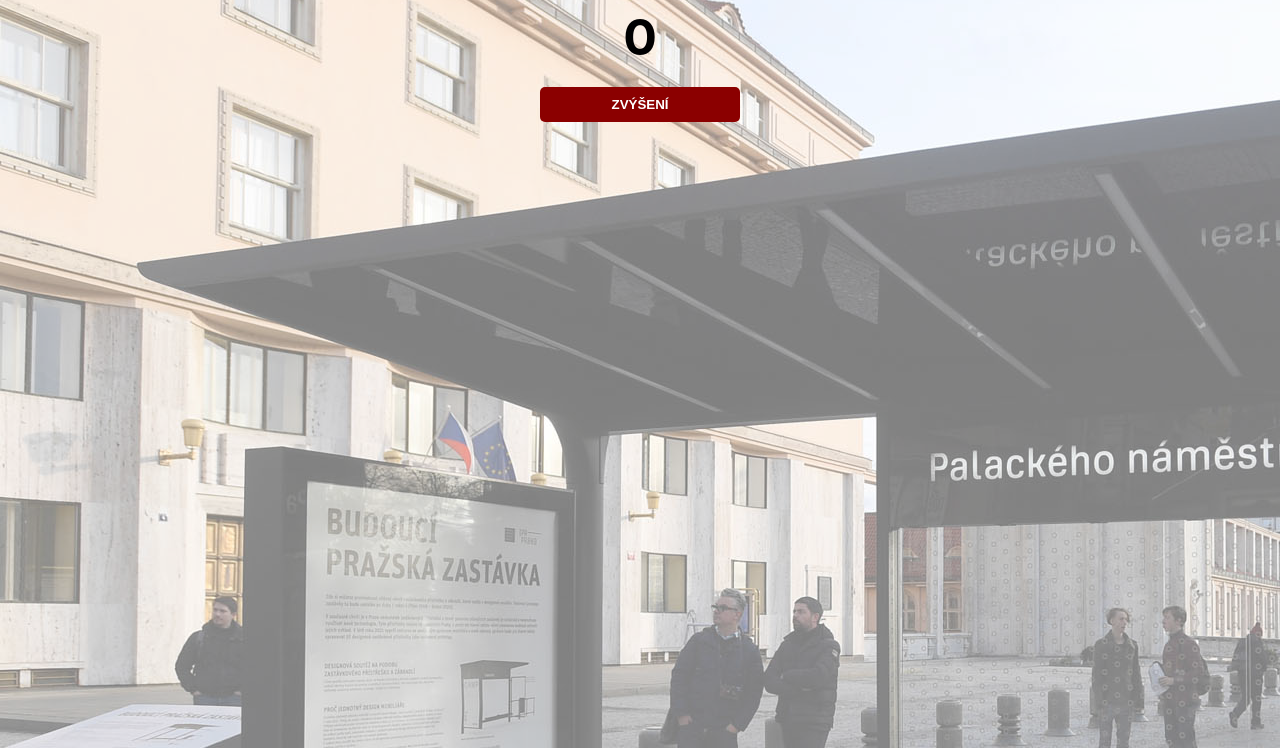
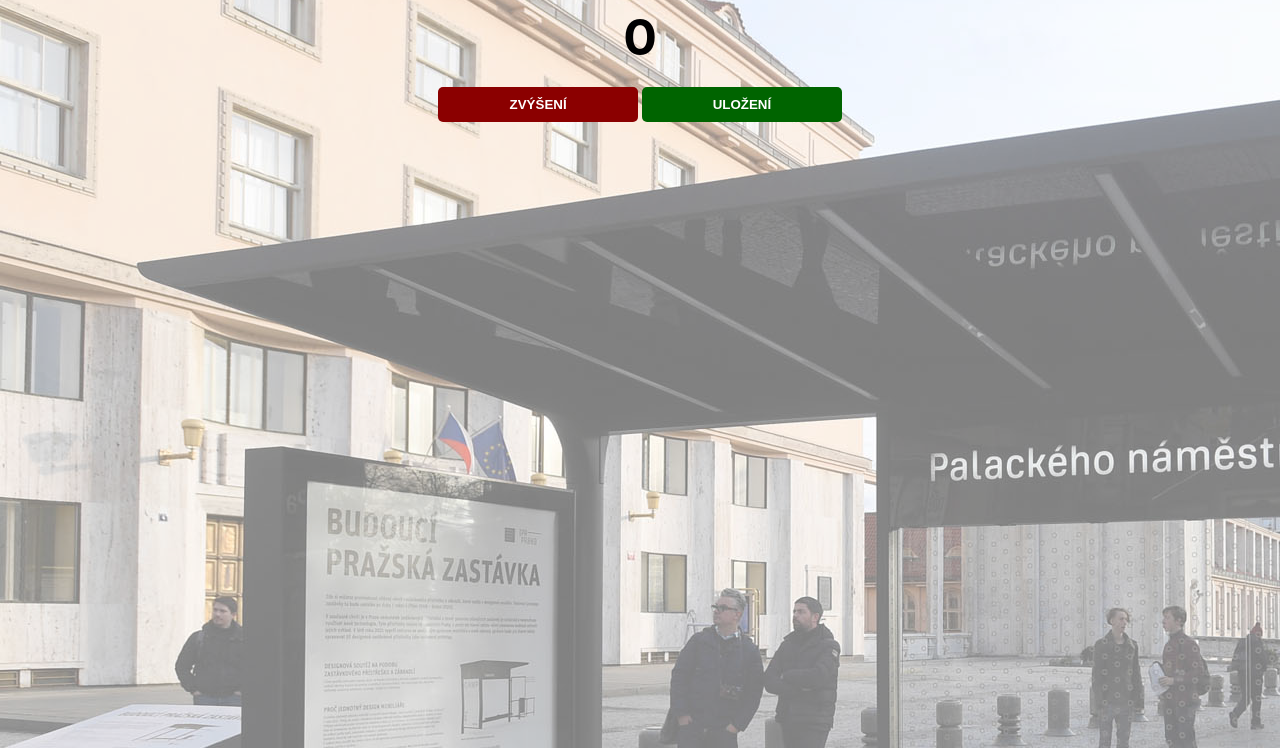
Before and after one commit to janmrakava/PassengerCountApp, a plain HTML site: page index.html in a window 1280 px wide. Shown: the part 52-800 px from the top of the page. Drawn offline with Linux system fonts and the light colour scheme.

Commit message:
Tlačítko save

```diff
--- a/index.html
+++ b/index.html
@@ -9,6 +9,7 @@
     <h1>Počet pasažérů</h1>
     <h2 id="count-el">0</h2>
     <button id="increment-btn" onclick="increment()">ZVÝŠENÍ</button>
+    <button id="save-btn" onclick="save()">ULOŽENÍ</button>
     <script src="index.js">
 
     </script>
--- a/index.js
+++ b/index.js
@@ -1,11 +1,12 @@
 let count = 0;
 let countEl = document.getElementById("count-el");
-
-console.log(countEl);
-
 
 function increment(){
   count+=1;
   countEl.innerText = count;
+}
+
+function save() {
   console.log(count);
+
 }
```
